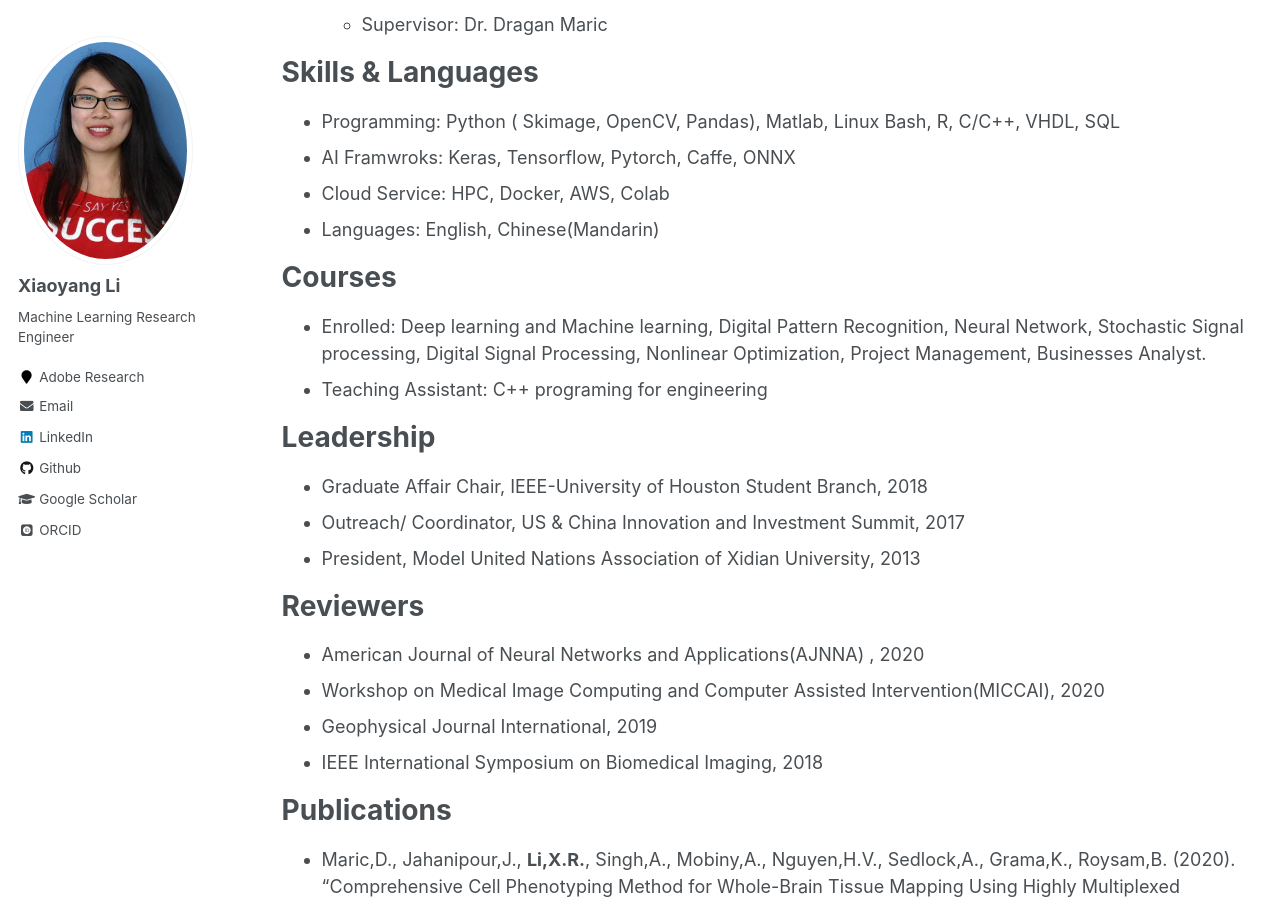
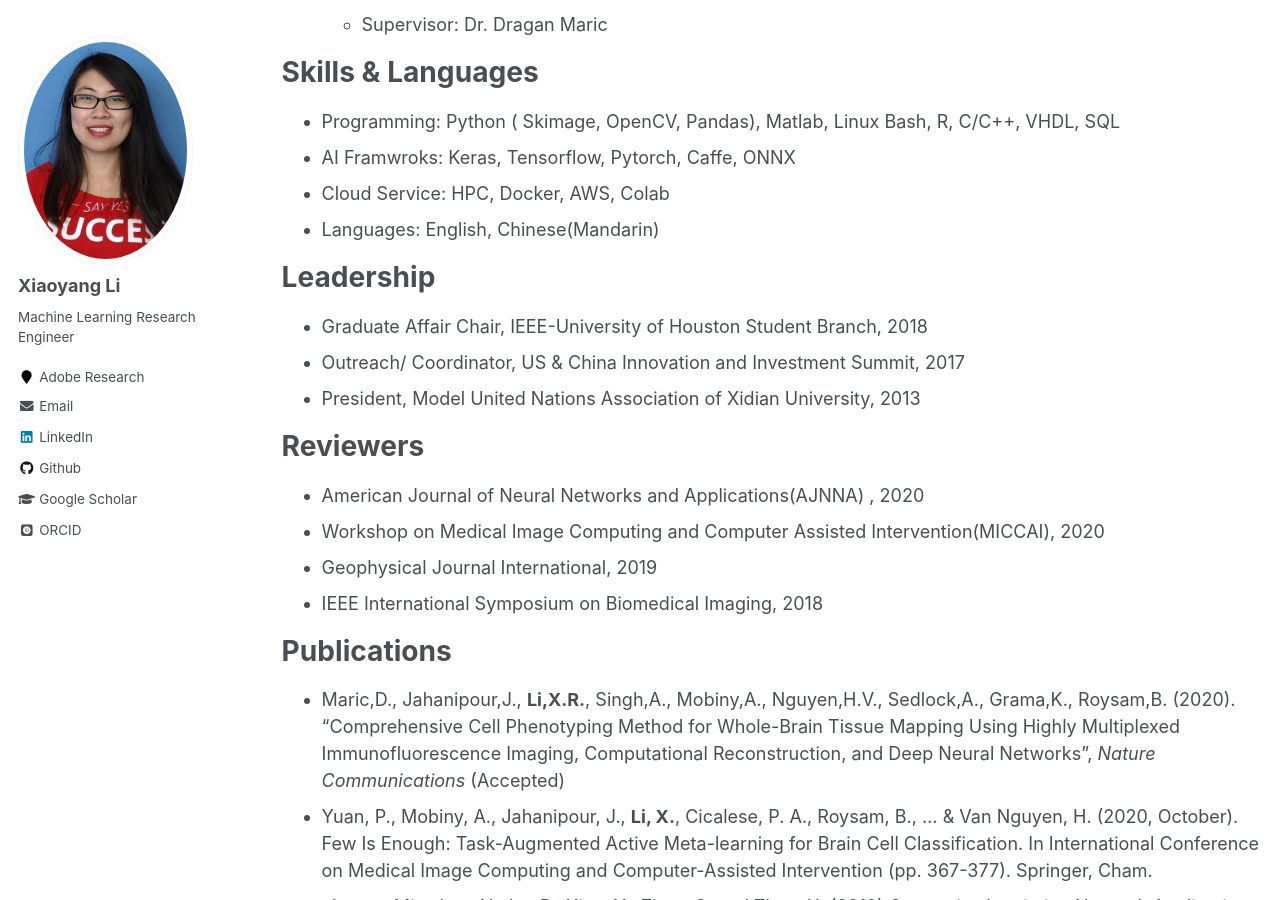
Before and after one commit to Xiaoyang-Rebecca/xiaoyang-rebecca.github.io, a Jekyll site: the page built from _pages/cv.md, in a window 1280 px wide and 900 px high, scrolled down 893 px. Built offline with Jekyll 4.4.1, drawn with Linux system fonts in a browser that asks for light colours; some web fonts are replaced.

Commit message:
Update cv.md

```diff
--- a/_pages/cv.md
+++ b/_pages/cv.md
@@ -46,11 +46,6 @@ Skills & Languages
 *	Cloud Service:   HPC, Docker,  AWS, Colab
 * Languages:  English, Chinese(Mandarin)
 
-Courses
-======
-* Enrolled: Deep learning and Machine learning, Digital Pattern Recognition, Neural Network, Stochastic Signal processing, Digital Signal Processing, Nonlinear Optimization, Project Management, Businesses Analyst.
-* Teaching Assistant: C++ programing for engineering
-
 Leadership
 ======
 * Graduate Affair Chair,  IEEE-University of Houston Student Branch, 2018
```
